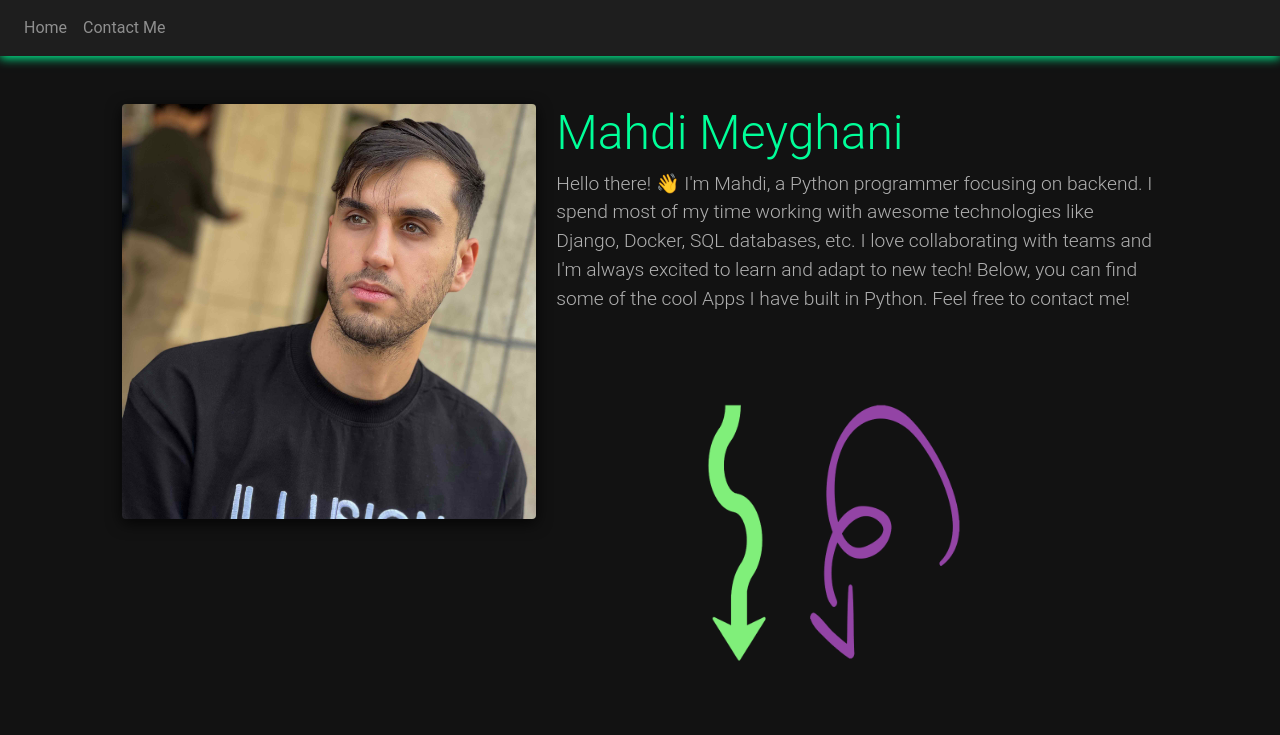
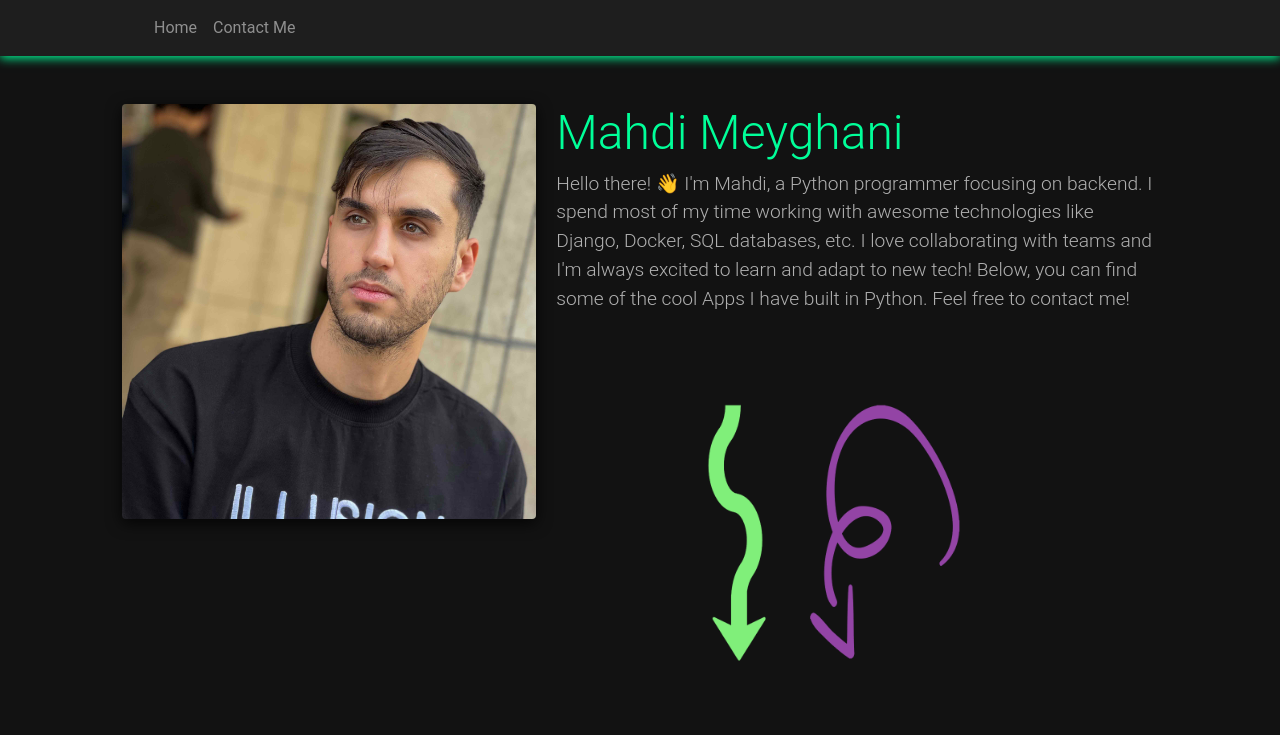
Before and after one commit to Mahdi-Meyghani/Django-Personal-Website, a Django app: page / in a window 1280 px wide. Shown: the top 735 px of the page. Run offline with Django 5.2, Linux system fonts and the light colour scheme; data comes from the database, SQL or seed files in the repository; some libraries are stand-ins or nearby versions.

Commit message:
Add margin to navbar from the left border

```diff
--- a/static/portfolio_website/style.css
+++ b/static/portfolio_website/style.css
@@ -151,6 +151,19 @@ body {
     width: 100%;
 }
 
+/* Space for the entire group of navigation items from the left border */
+.navbar-nav {
+    margin-left: 130px;
+}
+
+/* Remove margin for mobile view */
+@media (max-width: 768px) {
+    .navbar-nav {
+        margin-left: 0;
+    }
+}
+
+
 /* Additional adjustments to ensure consistency */
 .navbar-wrapper {
     width: 100%;
```
